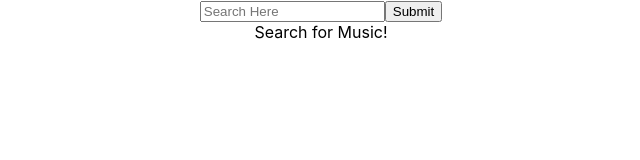
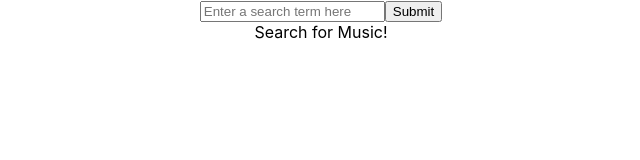
Before and after one commit to djr5590/music_library, a React (Create React App) app: page / in a window 1280 px wide. Shown: the top 160 px of the page, without its empty margins (319-959 px from the left). Built offline with nearby package versions, Linux system fonts and the light colour scheme.

Commit message:
GalleryItem update

```diff
--- a/src/Components/GalleryItem.js
+++ b/src/Components/GalleryItem.js
@@ -12,20 +12,20 @@ function GalleryItem(props) {
 
     const detailStyle = {
         'width': '80vw',
-        'height': '20vh',
+        'height': '40vh',
         'border': '1px solid black',
         'margin': '2px',
         'backgroundImage': `url(${props.item.artworkUrl100})`,
         'backgroundRepeat': 'no-repeat',
         'backgroundSize': 'cover',
-        'color': 'yellow'
+        'color': 'red'
     }
 
     const simpleView = () => {
         return (
             <div style={simpleStyle}>
-                <h3>{props.item.trackName}</h3>
-                <h4>{props.item.collectionName}</h4>
+                <h3>{props.item.collectionName}</h3>
+                <h4>{props.item.trackName}</h4>
             </div>
         )
     }
--- a/src/Components/SearchBar.js
+++ b/src/Components/SearchBar.js
@@ -1,15 +1,17 @@
 import { useState } from 'react'
 
 function SearchBar(props){
+    let [searchTerm, setSearchTerm] = useState('')
 
     return (
-            <form>
-                <input type="text" placeholder="Search Here"
-                    onChange={
-                        (e) => props.handleSearch(e, e.target.value)
-                    } />
-                <input type="submit" />
-            </form>
+        <form onSubmit={(e) => props.handleSearch(e, searchTerm)}>
+
+            <input type="text" placeholder="Enter a search term here"
+            onChange={(e) => setSearchTerm(e.target.value)} />
+
+            <input type="submit" />
+
+        </form>
     )
 }
 
```
